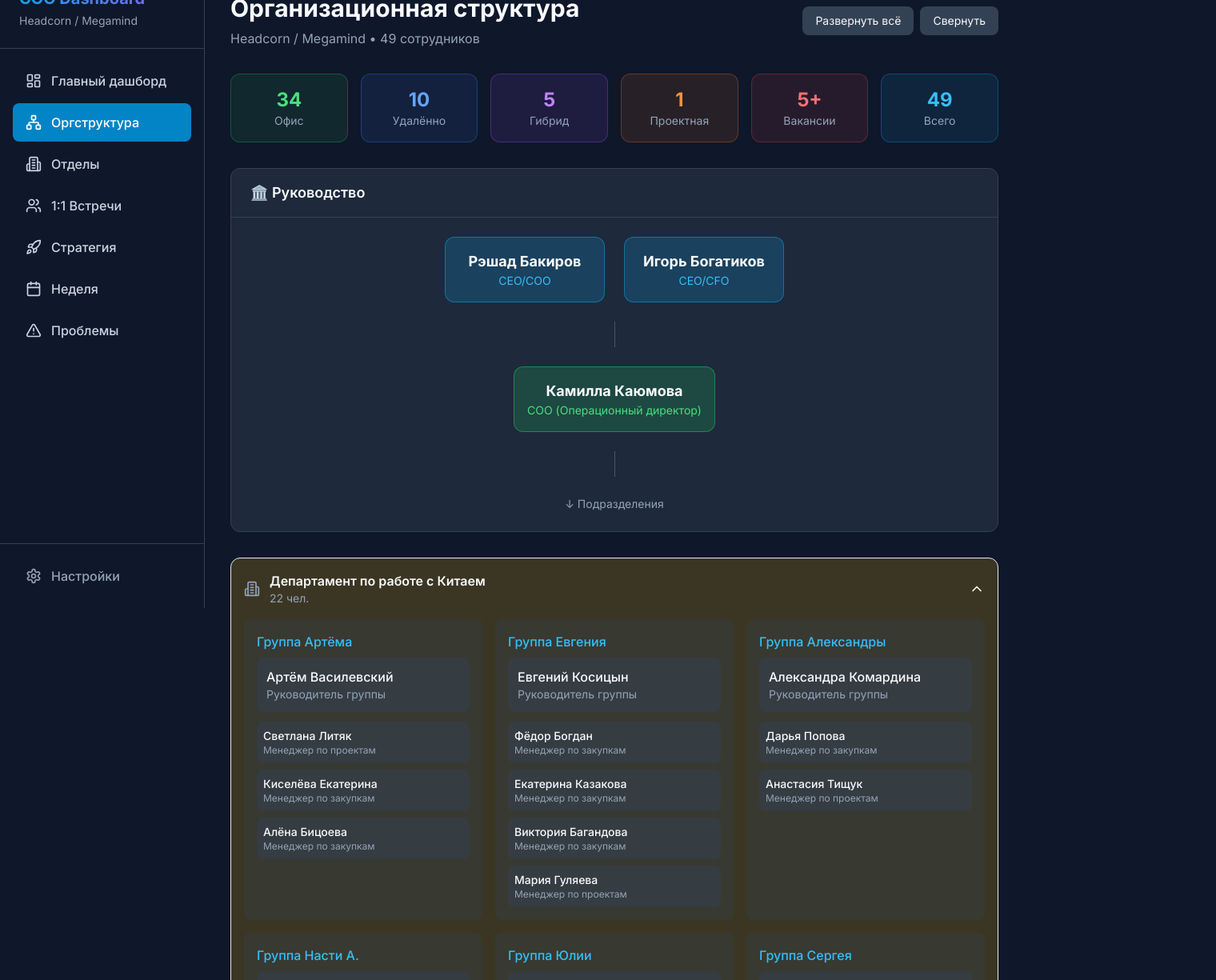
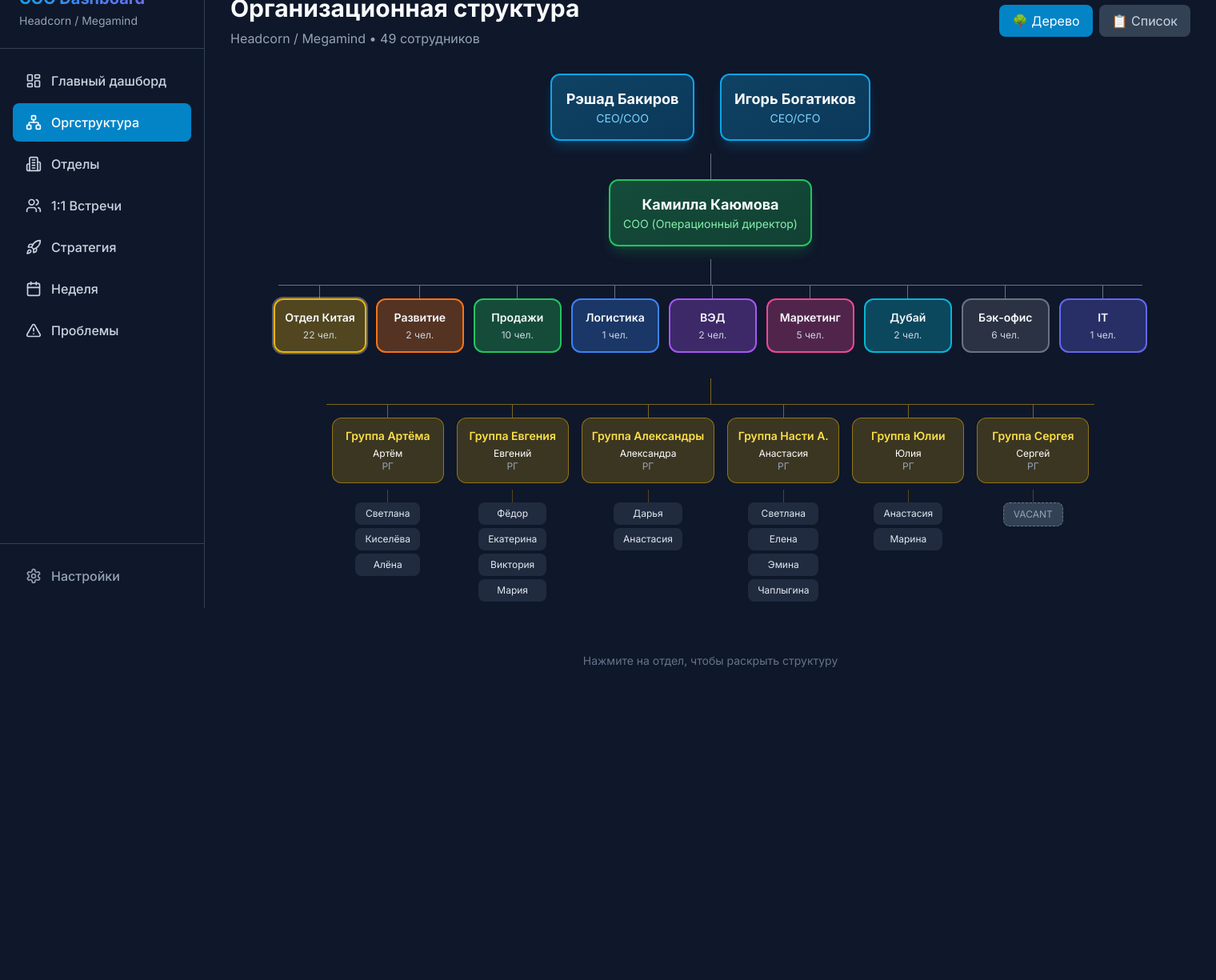
Before and after one commit to KamillaSnipes/coo-dashboard, a Next.js app: page /org-structure in a window 1280 px wide. Shown: the part 40-1265 px from the top of the page at 80% size, 1520 px wide, since content can reach past the window. After the commit the page ends 908 px from the top, so only its background shows below. Built offline with nearby package versions, Linux system fonts and the light colour scheme.

Commit message:
Add tree view for org structure with visual hierarchy

```diff
--- a/app/org-structure/page.tsx
+++ b/app/org-structure/page.tsx
@@ -1,103 +1,29 @@
 'use client'
 
 import { useState } from 'react'
-import { ChevronDown, ChevronUp, Building2 } from 'lucide-react'
+import { ChevronDown, ChevronUp, Building2, Users } from 'lucide-react'
 import Card from '@/components/Card'
-import { departments, leadership, companyStats, getDepartmentEmployeeCount, Employee, Department } from '@/lib/data'
+import { departments, leadership, companyStats, getDepartmentEmployeeCount, Department } from '@/lib/data'
 
-function EmployeeCard({ employee, small = false }: { employee: Employee; small?: boolean }) {
-  const isVacant = employee.type === 'vacant' || employee.name.includes('VACANT')
-
-  return (
-    <div className={`${small ? 'p-2' : 'p-3'} rounded-lg ${
-      isVacant
-        ? 'bg-dark-600 border border-dashed border-dark-500'
-        : 'bg-dark-700/50'
-    }`}>
-      <div className={`font-medium ${small ? 'text-sm' : ''} ${isVacant ? 'text-dark-400' : ''}`}>
-        {employee.name}
-      </div>
-      <div className={`text-dark-400 ${small ? 'text-xs' : 'text-sm'}`}>
-        {employee.role}
-      </div>
-    </div>
-  )
-}
-
-function DepartmentCard({ dept, isExpanded, onToggle }: {
-  dept: Department
-  isExpanded: boolean
-  onToggle: () => void
-}) {
-  const totalEmployees = getDepartmentEmployeeCount(dept)
-
-  return (
-    <div className={`rounded-xl border ${dept.color} ${dept.borderColor} overflow-hidden`}>
-      <div
-        className="p-4 cursor-pointer hover:bg-dark-700/30 transition-colors flex items-center justify-between"
-        onClick={onToggle}
-      >
-        <div className="flex items-center gap-3">
-          <Building2 size={20} className="text-dark-400" />
-          <div>
-            <h3 className="font-semibold">{dept.name}</h3>
-            <p className="text-dark-400 text-sm">{totalEmployees} чел.</p>
-          </div>
-        </div>
-        {isExpanded ? <ChevronUp size={20} /> : <ChevronDown size={20} />}
-      </div>
-
-      {isExpanded && (
-        <div className="p-4 pt-0 space-y-4">
-          {dept.teams ? (
-            <div className="grid grid-cols-1 md:grid-cols-2 lg:grid-cols-3 gap-4">
-              {dept.teams.map((team) => (
-                <div key={team.id} className="bg-dark-700/30 rounded-lg p-4">
-                  <div className="font-medium text-primary-400 mb-2">{team.name}</div>
-                  <div className="mb-3">
-                    <EmployeeCard employee={team.lead} />
-                  </div>
-                  <div className="space-y-2">
-                    {team.members.map((member, i) => (
-                      <EmployeeCard key={i} employee={member} small />
-                    ))}
-                  </div>
-                </div>
-              ))}
-            </div>
-          ) : (
-            <div className="grid grid-cols-1 md:grid-cols-2 lg:grid-cols-3 gap-3">
-              {dept.employees?.map((employee, i) => (
-                <EmployeeCard key={i} employee={employee} />
-              ))}
-            </div>
-          )}
-        </div>
-      )}
-    </div>
-  )
+// Цвета для отделов
+const deptColors: Record<string, string> = {
+  china: 'bg-yellow-500/30 border-yellow-500',
+  'dev-projects': 'bg-orange-500/30 border-orange-500',
+  sales: 'bg-green-500/30 border-green-500',
+  logistics: 'bg-blue-500/30 border-blue-500',
+  ved: 'bg-purple-500/30 border-purple-500',
+  marketing: 'bg-pink-500/30 border-pink-500',
+  uae: 'bg-cyan-500/30 border-cyan-500',
+  backoffice: 'bg-gray-500/30 border-gray-500',
+  it: 'bg-indigo-500/30 border-indigo-500',
 }
 
 export default function OrgStructurePage() {
-  const [expandedDepts, setExpandedDepts] = useState<Set<string>>(new Set(['china']))
+  const [expandedDept, setExpandedDept] = useState<string | null>('china')
+  const [viewMode, setViewMode] = useState<'tree' | 'list'>('tree')
 
-  const toggleDept = (id: string) => {
-    const newExpanded = new Set(expandedDepts)
-    if (newExpanded.has(id)) {
-      newExpanded.delete(id)
-    } else {
-      newExpanded.add(id)
-    }
-    setExpandedDepts(newExpanded)
-  }
-
-  const expandAll = () => {
-    setExpandedDepts(new Set(departments.map(d => d.id)))
-  }
-
-  const collapseAll = () => {
-    setExpandedDepts(new Set())
-  }
+  const chinaDept = departments.find(d => d.id === 'china')
+  const otherDepts = departments.filter(d => d.id !== 'china')
 
   return (
     <div className="space-y-8">
@@ -109,20 +35,176 @@ export default function OrgStructurePage() {
         </div>
         <div className="flex gap-2">
           <button
-            onClick={expandAll}
-            className="px-4 py-2 bg-dark-700 hover:bg-dark-600 rounded-lg transition-colors text-sm"
+            onClick={() => setViewMode('tree')}
+            className={`px-4 py-2 rounded-lg transition-colors ${viewMode === 'tree' ? 'bg-primary-600 text-white' : 'bg-dark-700 text-dark-300'}`}
           >
-            Развернуть всё
+            🌳 Дерево
           </button>
           <button
-            onClick={collapseAll}
-            className="px-4 py-2 bg-dark-700 hover:bg-dark-600 rounded-lg transition-colors text-sm"
+            onClick={() => setViewMode('list')}
+            className={`px-4 py-2 rounded-lg transition-colors ${viewMode === 'list' ? 'bg-primary-600 text-white' : 'bg-dark-700 text-dark-300'}`}
           >
-            Свернуть
+            📋 Список
           </button>
         </div>
       </div>
 
+      {viewMode === 'tree' ? (
+        /* TREE VIEW */
+        <div className="org-tree overflow-x-auto pb-8">
+          <div className="min-w-[1200px]">
+
+            {/* Level 1: CEO */}
+            <div className="flex justify-center mb-4">
+              <div className="flex gap-8">
+                {leadership.ceo.map((person, i) => (
+                  <div key={i} className="relative">
+                    <div className="bg-gradient-to-br from-primary-500/30 to-primary-600/30 border-2 border-primary-500 rounded-xl p-4 text-center min-w-[180px] shadow-lg shadow-primary-500/20">
+                      <div className="font-bold text-lg">{person.name}</div>
+                      <div className="text-primary-300 text-sm">{person.role}</div>
+                    </div>
+                  </div>
+                ))}
+              </div>
+            </div>
+
+            {/* Connector line */}
+            <div className="flex justify-center">
+              <div className="w-px h-8 bg-dark-500"></div>
+            </div>
+
+            {/* Level 2: COO */}
+            <div className="flex justify-center mb-4">
+              <div className="bg-gradient-to-br from-green-500/30 to-green-600/30 border-2 border-green-500 rounded-xl p-4 text-center min-w-[220px] shadow-lg shadow-green-500/20">
+                <div className="font-bold text-lg">{leadership.coo.name}</div>
+                <div className="text-green-300 text-sm">{leadership.coo.role}</div>
+              </div>
+            </div>
+
+            {/* Connector line */}
+            <div className="flex justify-center">
+              <div className="w-px h-8 bg-dark-500"></div>
+            </div>
+
+            {/* Horizontal line across all departments */}
+            <div className="flex justify-center mb-4">
+              <div className="w-[90%] h-px bg-dark-500"></div>
+            </div>
+
+            {/* Level 3: Departments */}
+            <div className="flex justify-center gap-3 mb-4">
+              {departments.map((dept) => {
+                const count = getDepartmentEmployeeCount(dept)
+                const colors = deptColors[dept.id] || 'bg-dark-700 border-dark-500'
+
+                return (
+                  <div key={dept.id} className="flex flex-col items-center">
+                    {/* Vertical connector */}
+                    <div className="w-px h-4 bg-dark-500 -mt-4"></div>
+
+                    <button
+                      onClick={() => setExpandedDept(expandedDept === dept.id ? null : dept.id)}
+                      className={`${colors} border-2 rounded-xl p-3 text-center min-w-[110px] transition-all hover:scale-105 ${expandedDept === dept.id ? 'ring-2 ring-white/30' : ''}`}
+                    >
+                      <div className="font-semibold text-sm">{dept.shortName}</div>
+                      <div className="text-xs text-dark-300 mt-1">{count} чел.</div>
+                    </button>
+                  </div>
+                )
+              })}
+            </div>
+
+            {/* Level 4: Expanded department details */}
+            {expandedDept && (
+              <div className="mt-8">
+                {expandedDept === 'china' && chinaDept?.teams && (
+                  <div className="flex flex-col items-center">
+                    {/* Connector */}
+                    <div className="w-px h-8 bg-yellow-500/50"></div>
+
+                    {/* Horizontal line for teams */}
+                    <div className="w-[80%] h-px bg-yellow-500/50 mb-4"></div>
+
+                    {/* Teams */}
+                    <div className="flex justify-center gap-4 flex-wrap">
+                      {chinaDept.teams.map((team) => (
+                        <div key={team.id} className="flex flex-col items-center">
+                          {/* Vertical connector */}
+                          <div className="w-px h-4 bg-yellow-500/50 -mt-4"></div>
+
+                          {/* Team Lead */}
+                          <div className="bg-yellow-500/20 border border-yellow-500/50 rounded-xl p-3 text-center min-w-[140px] mb-2">
+                            <div className="font-semibold text-sm text-yellow-300">{team.name}</div>
+                            <div className="text-xs text-white mt-1">{team.lead.name.split(' ')[0]}</div>
+                            <div className="text-xs text-dark-400">РГ</div>
+                          </div>
+
+                          {/* Connector to members */}
+                          <div className="w-px h-4 bg-yellow-500/30"></div>
+
+                          {/* Team Members */}
+                          <div className="space-y-1">
+                            {team.members.map((member, i) => (
+                              <div
+                                key={i}
+                                className={`text-xs px-3 py-1.5 rounded-lg text-center ${
+                                  member.type === 'vacant'
+                                    ? 'bg-dark-700 border border-dashed border-dark-500 text-dark-400'
+                                    : 'bg-dark-700/50 text-dark-200'
+                                }`}
+                              >
+                                {member.name.split(' ')[0]}
+                              </div>
+                            ))}
+                          </div>
+                        </div>
+                      ))}
+                    </div>
+                  </div>
+                )}
+
+                {expandedDept !== 'china' && (
+                  <div className="flex flex-col items-center">
+                    {/* Find the department */}
+                    {(() => {
+                      const dept = departments.find(d => d.id === expandedDept)
+                      if (!dept?.employees) return null
+                      const colors = deptColors[dept.id] || 'bg-dark-700/50'
+
+                      return (
+                        <>
+                          <div className="w-px h-8 bg-dark-500"></div>
+                          <div className={`${colors.split(' ')[0]} border border-dark-500 rounded-xl p-4`}>
+                            <div className="font-semibold mb-3 text-center">{dept.name}</div>
+                            <div className="flex flex-wrap gap-2 justify-center max-w-md">
+                              {dept.employees.map((emp, i) => (
+                                <div
+                                  key={i}
+                                  className={`text-xs px-3 py-1.5 rounded-lg ${
+                                    emp.type === 'vacant'
+                                      ? 'bg-dark-700 border border-dashed border-dark-500 text-dark-400'
+                                      : i === 0
+                                        ? 'bg-dark-600 text-white font-medium'
+                                        : 'bg-dark-700/50 text-dark-200'
+                                  }`}
+                                >
+                                  {emp.name}
+                                </div>
+                              ))}
+                            </div>
+                          </div>
+                        </>
+                      )
+                    })()}
+                  </div>
+                )}
+              </div>
+            )}
+          </div>
+        </div>
+      ) : (
+        /* LIST VIEW */
+        <div className="space-y-6">
           {/* Stats */}
           <div className="grid grid-cols-2 md:grid-cols-3 lg:grid-cols-6 gap-4">
             <div className="p-4 bg-green-500/10 border border-green-500/30 rounded-xl text-center">
@@ -151,69 +233,70 @@ export default function OrgStructurePage() {
             </div>
           </div>
 
-      {/* Top Management */}
-      <Card title="🏛️ Руководство">
-        <div className="flex flex-col items-center gap-6">
-          {/* CEO Level */}
-          <div className="flex gap-6 flex-wrap justify-center">
-            {leadership.ceo.map((person, i) => (
-              <div key={i} className="bg-primary-500/20 border border-primary-500/50 rounded-xl p-4 text-center min-w-[200px]">
-                <div className="font-bold text-lg">{person.name}</div>
-                <div className="text-primary-400 text-sm">{person.role}</div>
+          {/* Departments list */}
+          {departments.map((dept) => {
+            const count = getDepartmentEmployeeCount(dept)
+            const isExpanded = expandedDept === dept.id
+
+            return (
+              <div key={dept.id} className={`rounded-xl border ${dept.color} ${dept.borderColor} overflow-hidden`}>
+                <button
+                  onClick={() => setExpandedDept(isExpanded ? null : dept.id)}
+                  className="w-full p-4 flex items-center justify-between hover:bg-dark-700/30 transition-colors"
+                >
+                  <div className="flex items-center gap-3">
+                    <Building2 size={20} />
+                    <div className="text-left">
+                      <div className="font-semibold">{dept.name}</div>
+                      <div className="text-sm text-dark-400">{count} чел.</div>
+                    </div>
+                  </div>
+                  {isExpanded ? <ChevronUp size={20} /> : <ChevronDown size={20} />}
+                </button>
+
+                {isExpanded && (
+                  <div className="p-4 pt-0">
+                    {dept.teams ? (
+                      <div className="grid grid-cols-1 md:grid-cols-2 lg:grid-cols-3 gap-4">
+                        {dept.teams.map((team) => (
+                          <div key={team.id} className="bg-dark-700/30 rounded-lg p-4">
+                            <div className="font-medium text-primary-400 mb-2">{team.name}</div>
+                            <div className="p-2 bg-dark-700/50 rounded mb-2">
+                              <div className="font-medium text-sm">{team.lead.name}</div>
+                              <div className="text-xs text-dark-400">{team.lead.role}</div>
+                            </div>
+                            <div className="space-y-1">
+                              {team.members.map((member, i) => (
+                                <div key={i} className={`text-sm p-2 rounded ${member.type === 'vacant' ? 'text-dark-500' : 'text-dark-300'}`}>
+                                  {member.name}
                                 </div>
                               ))}
                             </div>
-
-          <div className="w-px h-8 bg-dark-600"></div>
-
-          {/* COO Level */}
-          <div className="bg-green-500/20 border border-green-500/50 rounded-xl p-4 text-center min-w-[250px]">
-            <div className="font-bold text-lg">{leadership.coo.name}</div>
-            <div className="text-green-400 text-sm">{leadership.coo.role}</div>
                           </div>
-
-          <div className="w-px h-8 bg-dark-600"></div>
-          <div className="text-dark-400 text-sm">↓ Подразделения</div>
-        </div>
-      </Card>
-
-      {/* Departments */}
-      <div className="space-y-4">
-        {departments.map((dept) => (
-          <DepartmentCard
-            key={dept.id}
-            dept={dept}
-            isExpanded={expandedDepts.has(dept.id)}
-            onToggle={() => toggleDept(dept.id)}
-          />
                         ))}
                       </div>
+                    ) : (
+                      <div className="grid grid-cols-2 md:grid-cols-3 gap-2">
+                        {dept.employees?.map((emp, i) => (
+                          <div key={i} className={`p-2 rounded-lg text-sm ${emp.type === 'vacant' ? 'text-dark-500 bg-dark-700/30' : 'bg-dark-700/50'}`}>
+                            <div className="font-medium">{emp.name}</div>
+                            <div className="text-xs text-dark-400">{emp.role}</div>
+                          </div>
+                        ))}
+                      </div>
+                    )}
+                  </div>
+                )}
+              </div>
+            )
+          })}
+        </div>
+      )}
 
-      {/* Legend */}
-      <Card title="📋 Легенда">
-        <div className="flex flex-wrap gap-4">
-          <div className="flex items-center gap-2">
-            <div className="w-4 h-4 rounded bg-green-500/30"></div>
-            <span className="text-sm">Офис</span>
+      {/* Instructions */}
+      <div className="text-center text-dark-500 text-sm">
+        {viewMode === 'tree' ? 'Нажмите на отдел, чтобы раскрыть структуру' : 'Нажмите на отдел для просмотра сотрудников'}
       </div>
-          <div className="flex items-center gap-2">
-            <div className="w-4 h-4 rounded bg-blue-500/30"></div>
-            <span className="text-sm">Дистанционно</span>
-          </div>
-          <div className="flex items-center gap-2">
-            <div className="w-4 h-4 rounded bg-purple-500/30"></div>
-            <span className="text-sm">Гибрид</span>
-          </div>
-          <div className="flex items-center gap-2">
-            <div className="w-4 h-4 rounded bg-orange-500/30"></div>
-            <span className="text-sm">Проектная занятость</span>
-          </div>
-          <div className="flex items-center gap-2">
-            <div className="w-4 h-4 rounded border border-dashed border-dark-500"></div>
-            <span className="text-sm">Вакансия</span>
-          </div>
-        </div>
-      </Card>
     </div>
   )
 }
```
Lines whose indentation alone changed are shown as unchanged.
